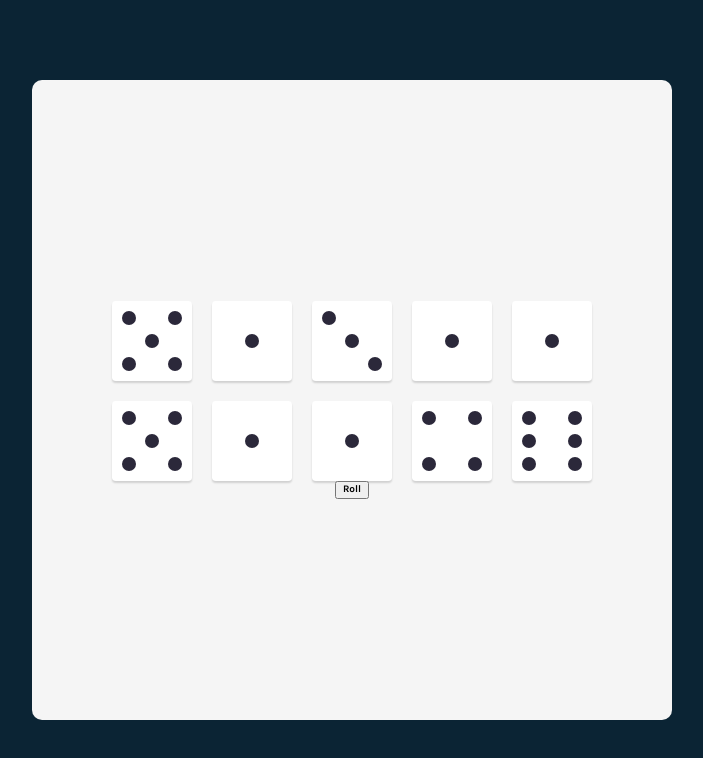
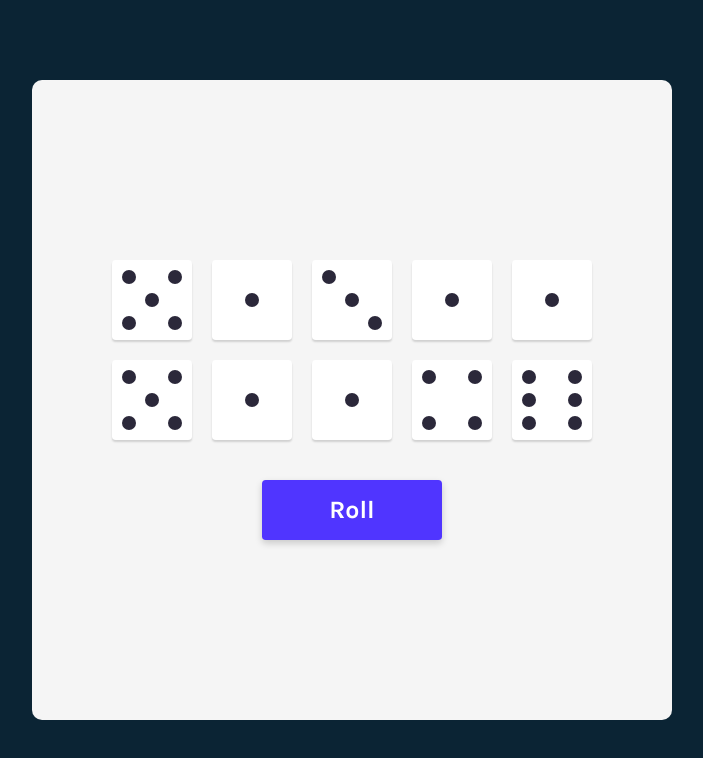
Before and after one commit to roqyyb/Tenzies-Game, a React (Vite) app: page / in a window 1280 px wide. Shown: the top 758 px of the page, without its empty margins (288-991 px from the left). Built offline with nearby package versions, Linux system fonts and the light colour scheme.

Commit message:
updated the main button styles

```diff
--- a/src/App.css
+++ b/src/App.css
@@ -21,10 +21,41 @@ main {
   padding: 3.5rem;
 }
 
+main button {
+  margin-top: 2.6rem;
+  height: 3.6rem;
+  width: 9.2rem;
+  background: #5035ff;
+  box-shadow: 0px 3.2px 7.68px rgba(0, 0, 0, 0.18);
+  border-radius: 3.81277px;
+  border: none;
+  color: #fff;
+  font-family: "Karla";
+  font-style: normal;
+  font-weight: 700;
+  font-size: 1.7rem;
+  cursor: pointer;
+}
+
+main button:hover {
+  background: #5840f4;
+}
+
+main button:active {
+  box-shadow: inset 5px 5px 10px -3px rgba(0, 0, 0, 0.7);
+}
+
 @media screen and (min-width: 768px) {
   main {
     width: 64rem;
     height: 64rem;
+  }
+
+  main button {
+    width: 18rem;
+    height: 6rem;
+    font-size: 2.5rem;
+    margin-top: 4rem;
   }
 }
 
```
